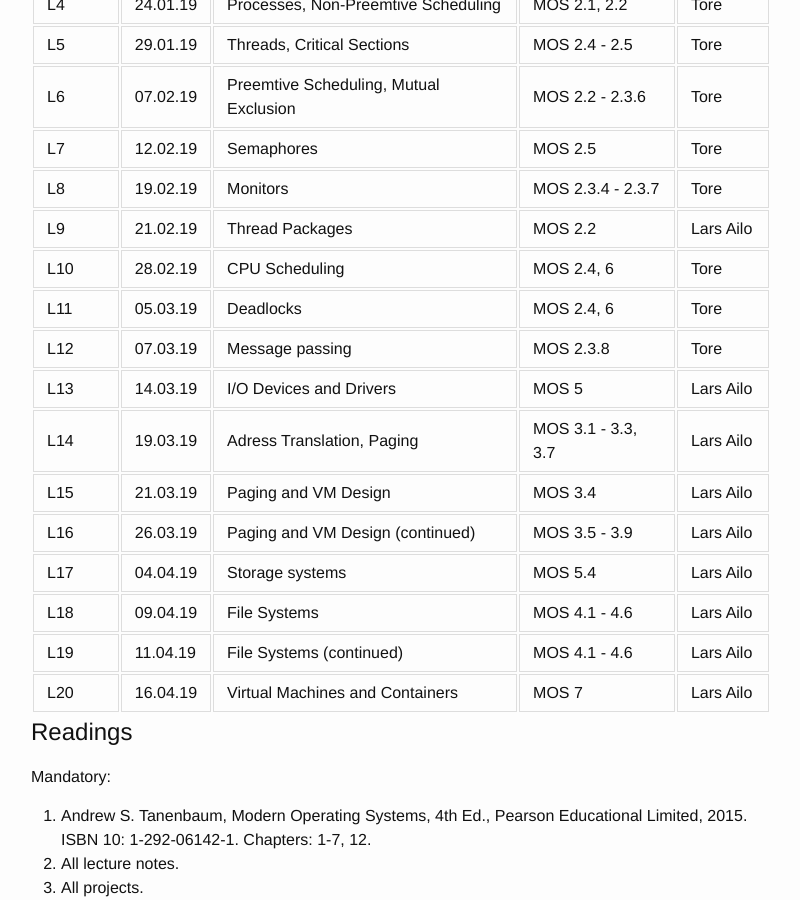
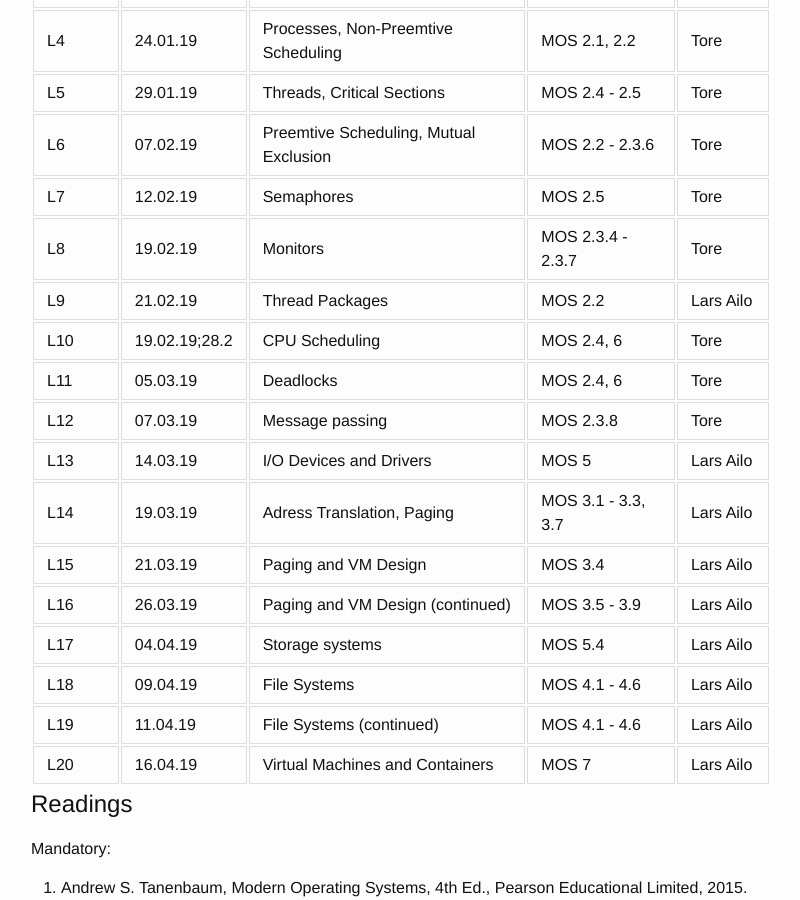
Before and after one commit to uit-inf-2201-s19/uit-inf-2201-s19.github.io, a Jekyll site: the page built from index.md, in a window 1280 px wide and 900 px high, scrolled down 1339 px. Shown: the whole window, without its empty margins (239-1039 px from the left). Built offline with Jekyll 4.4.1, drawn with Linux system fonts in a browser that asks for light colours.

Commit message:
Update index.md

```diff
--- a/index.md
+++ b/index.md
@@ -57,7 +57,7 @@ All lecture notes are in the [lectures directory](https://github.com/uit-inf-220
 | L7  | 12.02.19| Semaphores | MOS 2.5 | Tore |
 | L8  | 19.02.19| Monitors  | MOS 2.3.4 - 2.3.7 | Tore |
 | L9  | 21.02.19| Thread Packages | MOS 2.2 | Lars Ailo |
-| L10 | 28.02.19| CPU Scheduling | MOS 2.4, 6 | Tore |
+| L10 | 19.02.19;28.2| CPU Scheduling | MOS 2.4, 6 | Tore |
 | L11 | 05.03.19| Deadlocks | MOS 2.4, 6 | Tore |
 | L12 | 07.03.19| Message passing | MOS 2.3.8 | Tore |
 | L13 | 14.03.19|I/O Devices and Drivers  | MOS 5 | Lars Ailo |
```
